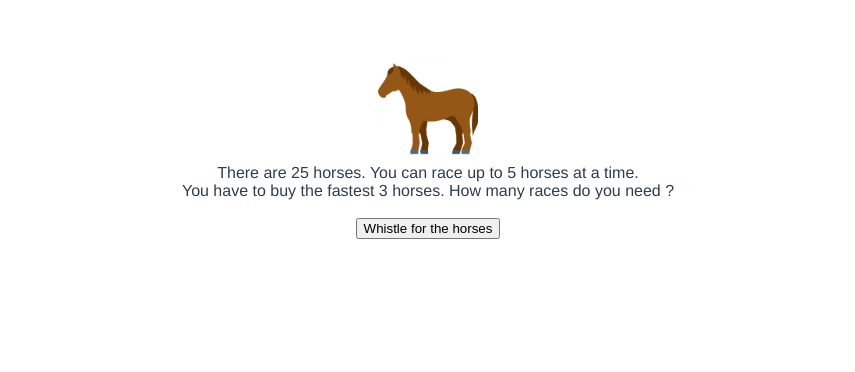
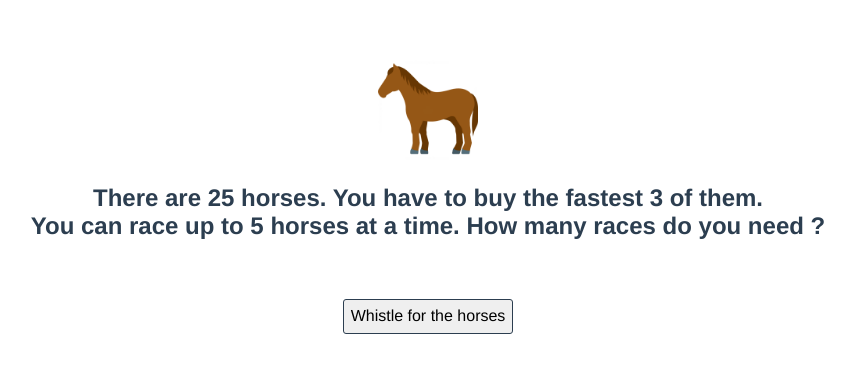
Before and after one commit to bviala/horseRaces, a Vue app: page / in a window 1280 px wide. Shown: the top 372 px of the page, without its empty margins (212-1067 px from the left). Built offline with nearby package versions, Linux system fonts and the light colour scheme.

Commit message:
Adds normalize.css + basic button styling

```diff
--- a/package.json
+++ b/package.json
@@ -8,6 +8,7 @@
     "lint": "vue-cli-service lint"
   },
   "dependencies": {
+    "normalize.css": "^8.0.0",
     "pet-names": "^1.0.1",
     "vue": "^2.5.16"
   },
--- a/src/App.vue
+++ b/src/App.vue
@@ -17,6 +17,7 @@ export default {
 </script>
 
 <style>
+@import '~normalize.css';
 #app {
   font-family: 'Avenir', Helvetica, Arial, sans-serif;
   -webkit-font-smoothing: antialiased;
@@ -29,4 +30,13 @@ export default {
   width: 100px;
   height: auto;
 }
+body {
+    margin-left: 200px;
+    margin-right: 200px;
+}
+@media only screen and (max-width: 600px) {
+    body {
+      margin: 30px;
+    }
+  }
 </style>
--- a/src/components/HorseRaces.vue
+++ b/src/components/HorseRaces.vue
@@ -1,8 +1,8 @@
 <template>
   <div>
-    There are {{ numberOfHorses }} horses. You can race up to {{ horsesPerRace }} horses at a time.
+    <h2>There are {{ numberOfHorses }} horses. You have to buy the fastest {{ numberOfHorsesToBuy }} of them.
     <br>
-    You have to buy the fastest {{ numberOfHorsesToBuy }} horses. How many races do you need ?
+     You can race up to {{ horsesPerRace }} horses at a time. How many races do you need ?</h2>
     <br><br>
     <button
       v-on:click="generateHorses">
@@ -188,28 +188,36 @@ export default {
   }
 }
 </script>
-<style>
-  body {
-    margin-left: 200px;
-    margin-right: 200px;
-  }
+<style scoped>
   .raceLineUpButton {
     display: block;
-    color: palevioletred;
-    margin: auto;
+    margin: 5px auto;
   }
   .cartButton {
     display: block;
-    color: palevioletred;
-    margin: auto;
+    margin: 5px auto;
   }
   .raceResult {
     display: inline-block;
     margin: 10px;
   }
-  @media only screen and (max-width: 600px) {
-    body {
-      margin: 30px;
-    }
+  button {
+    padding: 7px;
+    margin: 3px;
+    border: 1px solid #2c3e50;
+    border-radius: 3px;
+  }
+  button:hover {
+    cursor: pointer;
+  }
+  button:focus{
+    outline: none;
+  }
+  button[disabled] {
+    border: 1px solid lightgray;
+  }
+  button[disabled]:hover {
+    border: 1px solid lightgray;
+    cursor: default;
   }
 </style>
```
Also changed, not shown: 1 other file (tests, documents, lock files or other folders).
